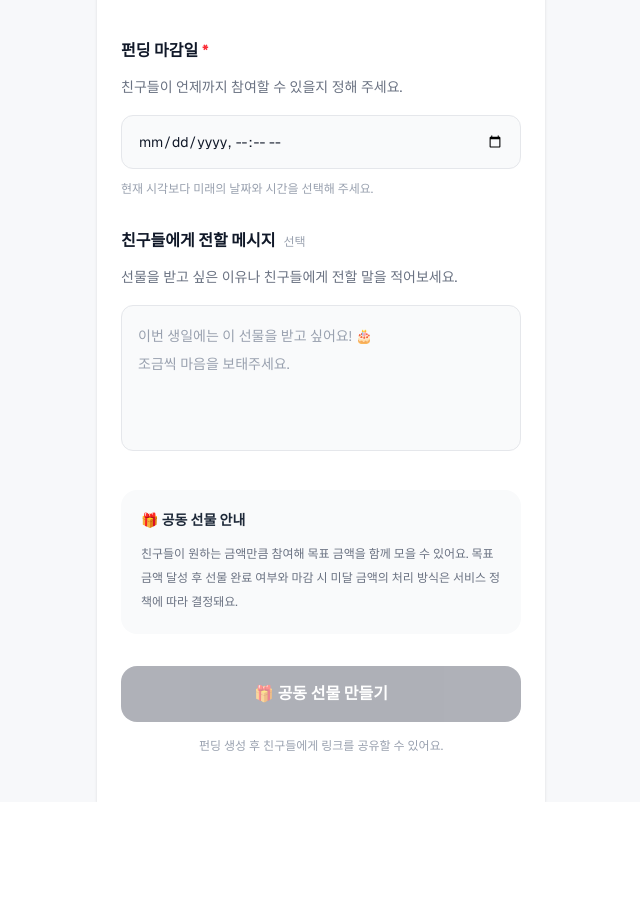
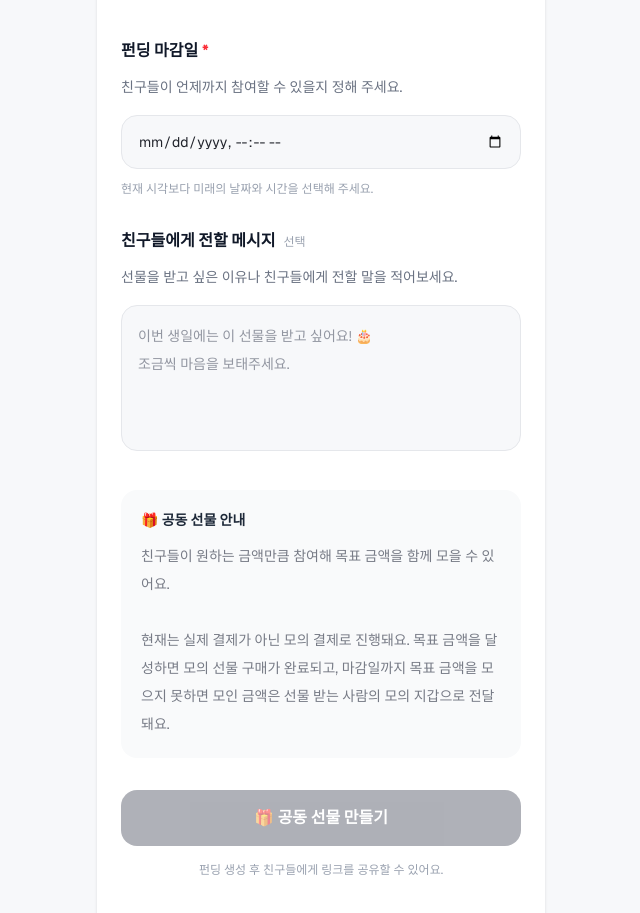
Before and after one commit to piwoori/Gift-Together, a Next.js app in the folder frontend/: page /fundings/new in a window 1280 px wide. Shown: the part 469-1382 px from the top of the page, without its empty margins (319-959 px from the left). Before the commit the page ends 1271 px from the top, so only its background shows below. Built offline with nearby package versions, Linux system fonts and the light colour scheme.

Commit message:
style: polish funding creation form and guide

```diff
--- a/frontend/app/fundings/new/page.tsx
+++ b/frontend/app/fundings/new/page.tsx
@@ -263,7 +263,7 @@ function FundingCreateForm() {
                                 setExpiredAt(e.target.value);
                                 setError("");
                             }}
-                            className="w-full rounded-xl border border-gray-200 bg-gray-50 px-4 py-4 text-sm text-gray-900 outline-none transition focus:border-primary focus:bg-white focus:ring-2 focus:ring-gray-100"
+                            className="w-full rounded-2xl border border-[#e5e7eb] bg-[#f7f8fa] px-4 py-4 text-sm text-[#20232b] outline-none transition-colors focus:border-[#606472] focus:bg-white focus:ring-2 focus:ring-[#606472]/10"
                         />
                         <p className="mt-3 text-xs text-gray-400">
                             현재 시각보다 미래의 날짜와 시간을 선택해 주세요.
@@ -289,7 +289,7 @@ function FundingCreateForm() {
                             value={message}
                             onChange={(e) => setMessage(e.target.value)}
                             placeholder={"이번 생일에는 이 선물을 받고 싶어요! 🎂\n조금씩 마음을 보태주세요."}
-                            className="w-full resize-none rounded-xl border border-gray-200 bg-gray-50 px-4 py-4 text-sm leading-7 text-gray-900 outline-none transition placeholder:text-gray-400 focus:border-primary focus:bg-white focus:ring-2 focus:ring-gray-100"
+                            className="w-full resize-none rounded-2xl border border-[#e5e7eb] bg-[#f7f8fa] px-4 py-4 text-sm leading-7 text-[#20232b] outline-none transition-colors placeholder:text-[#9296a1] focus:border-[#606472] focus:bg-white focus:ring-2 focus:ring-[#606472]/10"
                         />
                     </section>
 
@@ -297,11 +297,15 @@ function FundingCreateForm() {
                         <p className="mb-3 text-sm font-bold text-gray-800">
                             🎁 공동 선물 안내
                         </p>
-                        <p className="text-xs leading-6 text-gray-500">
-                            친구들이 원하는 금액만큼 참여해 목표 금액을 함께
-                            모을 수 있어요. 목표 금액 달성 후 선물 완료 여부와
-                            마감 시 미달 금액의 처리 방식은 서비스 정책에 따라
-                            결정돼요.
+                        <p className="mt-3 text-sm leading-7 text-[#777b86]">
+                            친구들이 원하는 금액만큼 참여해
+                            목표 금액을 함께 모을 수 있어요.
+                            <br />
+                            <br />
+                            현재는 실제 결제가 아닌 모의 결제로 진행돼요.
+                            목표 금액을 달성하면 모의 선물 구매가 완료되고,
+                            마감일까지 목표 금액을 모으지 못하면
+                            모인 금액은 선물 받는 사람의 모의 지갑으로 전달돼요.
                         </p>
                     </div>
 
```
